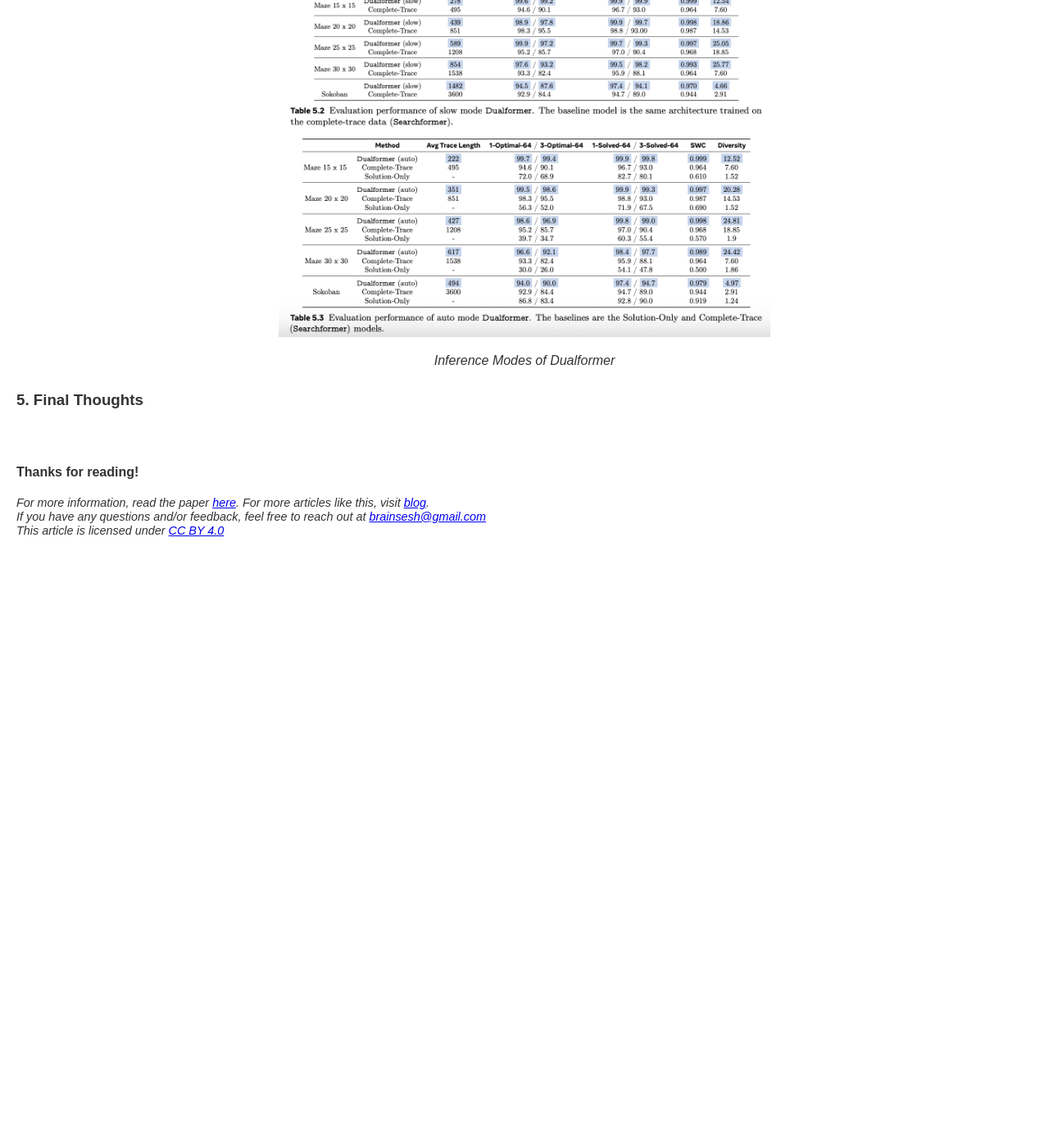
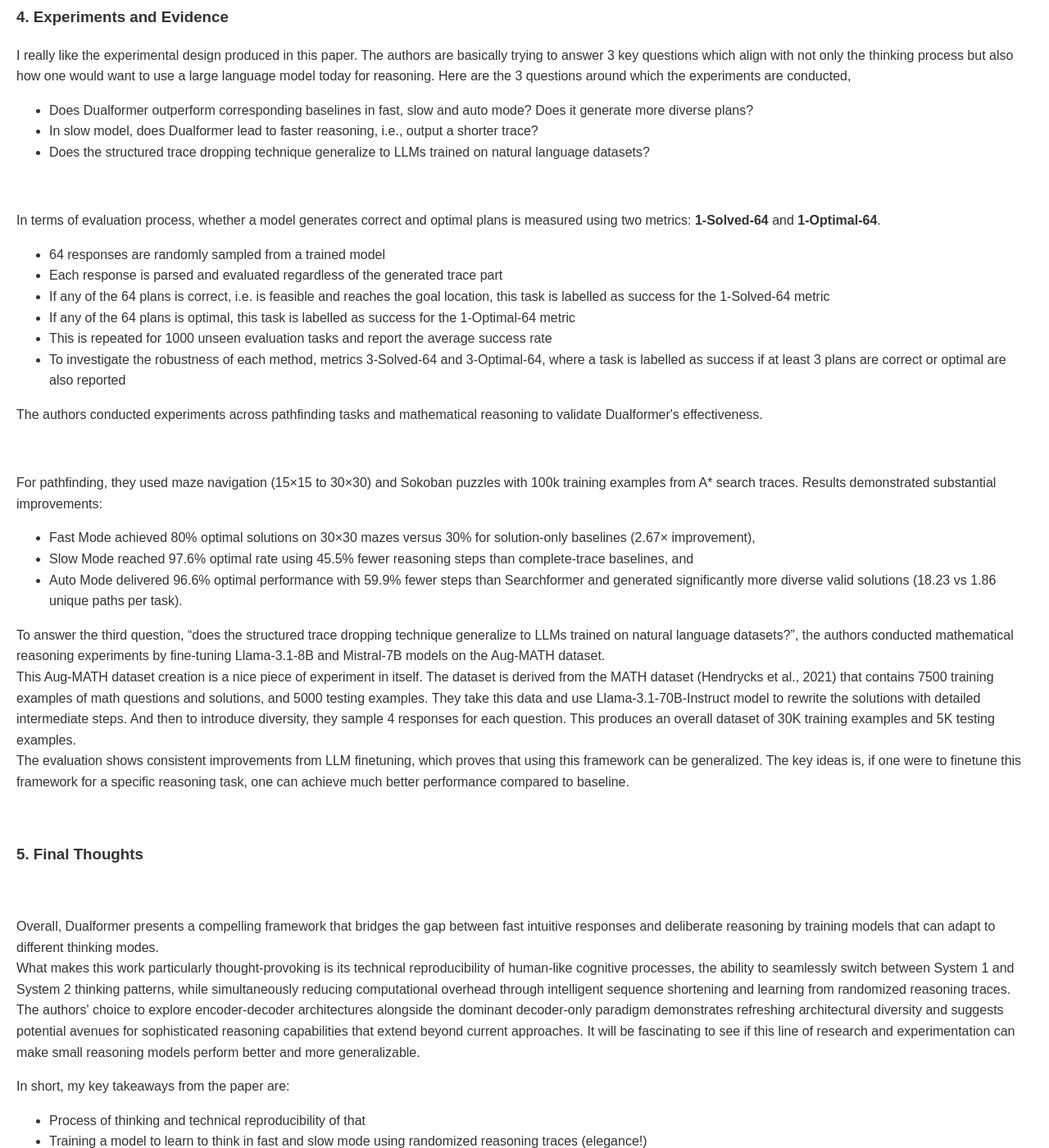
Before and after one commit to brainsesh/brainsesh.github.io, a Jekyll site: the page docs/dualformer/index.html, which Jekyll copies as it is, in a window 1280 px wide and 1400 px high, scrolled down 3921 px. Shown: the whole window at 82% size. Built offline with Jekyll 4.4.1, drawn with Linux system fonts in a browser that asks for light colours; before the commit the page ends 4597 px from its top, so only the background shows below that; some of the changed text lies outside the part shown.

Commit message:
change_070325

```diff
--- a/_layouts/default.html
+++ b/_layouts/default.html
@@ -25,7 +25,7 @@
         <!-- <h3>Contributor</h3> -->
         <div class="contributor">
           <p><strong>Lavanya Basavaraju</strong></p>
-          <img src="/images/LB_photo.jpg" alt="LB" style="width:200px; height:250px; border-radius:3%;">
+          <img src="/images/LB_photo.jpg" alt="LB" style="width:200px; height:260px; border-radius:5%;">
           <br>
           <p style="font-size: 0.85rem;">
           <em>Student of Technology</em><br>
--- a/docs/dualformer/index.html
+++ b/docs/dualformer/index.html
@@ -91,12 +91,29 @@
         <li><strong>Level 4:</strong> Drop the entire reasoning trace, keeping only the final solution</li>
     </ul>
 
+    <p>Imagine training a new detective (say, an intern) by showing them case files with varying levels of detail.</p>
+    <ul>
+        <li><strong>Level 0:</strong> Here the intern detective has all information at once for full methodical investigation </li>
+        <li><strong>Level 1:</strong> Here “close” clauses are hidden, meaning the detective does not know the investigations that are "closed" and the final outcome, still has all active leads and costs of pursuing these leads, etc. </li>
+        <li><strong>Level 2:</strong> Here both “close” clauses and cost calculations are removed, meaning the detective does not know the closed investigations, final outcome and the cost of pursuing those investigations </li>
+        <li><strong>Level 3:</strong> Here random 30% of “create” clauses are dropped, meaning the detective does not have information about 30% of the investigation cases </li>
+        <li><strong>Level 4:</strong> Drop entire reasoning trace, meaning the detective is given the final outcome of the entire case without any notes on investigation and the intern detective has to trace back all the investigation </li>
+    </ul>
+
     <div class="non-interactive-image">
         <img src="model.jpg" alt="model" title="model architecture" style="width: 800px; height: auto;">
     </div>
 
-    <p>At this point, It is okay to not fully understand A* algorithm. We will get to that in another blog. But briefly, A* is a pathfinding algorithm that finds the shortest route between two points, like navigating through a maze from start to goal. It works by maintaining two lists: a "create" list of  locations it might explore next, and a "close" list of locations it has already checked. For each potential location, A* calculates two key values: the actual cost to reach that spot from the start, and a heuristic estimate of how far it still is from the goal (like Manhattan distance in a grid). It combines these to prioritize which location to explore next, always choosing the most promising option.</p>
+    <p>The idea is that this systematic variation teaches the intern detective to solve cases efficiently when they are really working on an active case. Beautiful!</p>
 
+    <p>More about A* algorithm can be understood from SearchFormer paper released by meta in xx. Very briefly, A* is a pathfinding algorithm that finds the shortest route between two points, like navigating through a maze from start to goal. </p>
+
+    <ul>
+    <li> It works by maintaining two lists: a "create" list of locations it might explore next, and a "close" list of locations it has already checked.   </li>
+    <li> For each potential location, A* calculates two key values: the actual cost to reach that spot from the start, and a heuristic estimate of how far it still is from the goal (like manhattan distance in a grid). It combines these to prioritize which location to explore next, always choosing the most promising option.   </li>
+    <li> From the intern detective perspective, say there are 2 files – “active leads” (create list) of potential clues to investigate next and “case closed” (close list) of leads already thoroughly examined.    </li>
+    <li> For each active lead, the intern detective should calculate both the effort already invested to reach that point and estimate the remaining work needed to solve the case, always pursuing the most promising lead first.   </li>
+    </ul>
     <p>During training, each example randomly selects a dropping strategy from these levels, enabling the model to learn shortcuts in reasoning while maintaining the ability to generate full traces when needed. At inference time, Dualformer can operate in three modes:</p>
     <ul>
         <li><strong>Fast mode:</strong> Outputs solutions directly without reasoning steps</li>
@@ -121,32 +138,70 @@
         <p><em>Encoder-Decoder Architecture</em></p>
     </div>
 
-    <p>Dualformer use the encoder-decoder architecture, originally as explained in Attention is all you need <a href="https://arxiv.org/pdf/1706.03762" target="_blank">(Vaswani et al., 2017)</a> and T5 architecture <a href="https://arxiv.org/pdf/1910.10683" target="_blank">(Raffel et al., 2020)</a>. A few changes include the rotary position encoding (RoPE) and the format of sequences. </p>
+    <p>Most of the large generative models today use decoder-only framework. Dualformer uses the encoder-decoder architecture, originally as explained in Attention is all you need <a href="https://arxiv.org/pdf/1706.03762" target="_blank">(Vaswani et al., 2017)</a> and T5 architecture <a href="https://arxiv.org/pdf/1910.10683" target="_blank">(Raffel et al., 2020)</a>. A few changes include the rotary position encoding (RoPE) and the format of sequences. The <b>&lt;prompt&gt;</b> goes into the encoder along with the task specification. Decoder processes either a <b>&lt;trace&gt;</b><b>&lt;plan&gt;</b> sequence (slow mode or search-augmented model) or only a <b>&lt;plan&gt;</b> sequence (fast mode or solution-only models).</p>
 
-    <p>The models are instantiated with T5 and RoPE for position encoding, and trained with 100K training samples. Model sizes are 15M and 46M for Maze and Sokoban tasks respectively. The <b>&lt;prompt&gt;</b> goes into the encoder along with the task specification. Decoder processes either a <b>&lt;trace&gt;</b><b>&lt;plan&gt;</b> sequence (slow mode or search-augmented model) or only a <b>&lt;plan&gt;</b> sequence (fast mode or solution-only models).</p>
+    <p>The models are instantiated with T5 and RoPE for position encoding, and trained with 100K training samples. Model sizes are 15M and 46M for Maze and Sokoban tasks respectively. </p>
 
     <p>For the fast mode, Dualformer is trained on sequence data that only include the optimal final solution, without any reasoning trace. The slow mode baseline is the Complete-Trace model trained on data with complete A* search traces.</p>
 
     <h3>4. Experiments and Evidence </h3>
 
-    <p>Whether a model generates correct and optimal plans is measured using two metrics: <b>1-Solved-64</b> and <b>1-Optimal-64</b>. So 64 responses are randomly sampled from a trained model. Each response is parsed and evaluated regardless of the generated trace part. If any of the 64 plans is correct, i.e. is feasible and reaches the goal location, this task is labelled as success for the 1-Solved-64 metric. If any of the 64 plans is optimal, this task is labelled as success for the 1-Optimal-64 metric. This is repeated for 1000 unseen evaluation tasks and report the average success rate. To investigate the robustness of each method, metrics 3-Solved-64 and 3-Optimal-64, where a task is labelled as success if at least 3 plans are correct or optimal are also reported.</p>
+    <p>I really like the experimental design produced in this paper. The authors are basically trying to answer 3 key questions which align with not only the thinking process but also how one would want to use a large language model today for reasoning. Here are the 3 questions around which the experiments are conducted,</p>
+    <ul>
+        <li>Does Dualformer outperform corresponding baselines in fast, slow and auto mode? Does it generate more diverse plans? </li>
+        <li>In slow model, does Dualformer lead to faster reasoning, i.e., output a shorter trace?</li>
+        <li>Does the structured trace dropping technique generalize to LLMs trained on natural language datasets?</li>
+    </ul>
+    <br>
+    <p>In terms of evaluation process, whether a model generates correct and optimal plans is measured using two metrics: <b>1-Solved-64</b> and <b>1-Optimal-64</b>. </p>
+    <ul>
+        <li>64 responses are randomly sampled from a trained model </li>
+        <li>Each response is parsed and evaluated regardless of the generated trace part</li>
+        <li>If any of the 64 plans is correct, i.e. is feasible and reaches the goal location, this task is labelled as success for the 1-Solved-64 metric</li>
+        <li>If any of the 64 plans is optimal, this task is labelled as success for the 1-Optimal-64 metric </li>
+        <li>This is repeated for 1000 unseen evaluation tasks and report the average success rate</li>
+        <li>To investigate the robustness of each method, metrics 3-Solved-64 and 3-Optimal-64, where a task is labelled as success if at least 3 plans are correct or optimal are also reported</li>
+    </ul>
+    <p>The authors conducted experiments across pathfinding tasks and mathematical reasoning to validate Dualformer's effectiveness. </p>
+    <br>
+    <p>For pathfinding, they used maze navigation (15×15 to 30×30) and Sokoban puzzles with 100k training examples from A* search traces. Results demonstrated substantial improvements: </p>
+    <ul>
+    <li>Fast Mode achieved 80% optimal solutions on 30×30 mazes versus 30% for solution-only baselines (2.67× improvement), </li>
+    <li>Slow Mode reached 97.6% optimal rate using 45.5% fewer reasoning steps than complete-trace baselines, and</li>
+    <li>Auto Mode delivered 96.6% optimal performance with 59.9% fewer steps than Searchformer and generated significantly more diverse valid solutions (18.23 vs 1.86 unique paths per task).</li>
+    </ul>
 
-    <!-- <p>The authors conducted comprehensive experiments across pathfinding tasks and mathematical reasoning to validate Dualformer's effectiveness. For pathfinding, they used maze navigation (15×15 to 30×30) and Sokoban puzzles with 100k training examples from A* search traces. Results demonstrated substantial improvements: Fast Mode achieved 80% optimal solutions on 30×30 mazes versus 30% for solution-only baselines (2.67× improvement), while Slow Mode reached 97.6% optimal rate using 45.5% fewer reasoning steps than complete-trace baselines. Auto Mode delivered 96.6% optimal performance with 59.9% fewer steps than Searchformer, and generated significantly more diverse valid solutions (18.23 vs 1.86 unique paths per task).</p> -->
+    <p>
+    To answer the third question, “does the structured trace dropping technique generalize to LLMs trained on natural language datasets?”, the authors conducted mathematical reasoning experiments by fine-tuning Llama-3.1-8B and Mistral-7B models on the Aug-MATH dataset.
+    <br>
+    This Aug-MATH dataset creation is a nice piece of experiment in itself. The dataset is derived from the MATH dataset (Hendrycks et al., 2021) that contains 7500 training examples of math questions and solutions, and 5000 testing examples. They take this data and use Llama-3.1-70B-Instruct model to rewrite the solutions with detailed intermediate steps. And then to introduce diversity, they sample 4 responses for each question. This produces an overall dataset of 30K training examples and 5K testing examples.
+    <br>
+    The evaluation shows consistent improvements from LLM finetuning, which proves that using this framework can be generalized. The key ideas is, if one were to finetune this framework for a specific reasoning task, one can achieve much better performance compared to baseline.
+    </p>
 
-    <!-- <p>Mathematical reasoning experiments fine-tuned Llama-3-8B and Mistral-7B models on the Aug-MATH dataset, showing consistent improvements across both architectures. Mistral-7B with trace dropping achieved 18.6% accuracy versus 16.9% for the baseline (10% relative improvement), while maintaining shorter reasoning traces. Performance degraded gracefully as dropping probability increased, indicating robust controllability.</p> -->
-
-    <!-- <p>Rigorous ablation studies compared Dualformer against naive mixing approaches and individual dropping strategy components, consistently demonstrating the superiority of the hierarchical dropping structure. Evaluation used comprehensive metrics including success rates across multiple samples, solution optimality measures, diversity counts, and computational efficiency indicators, providing strong evidence for both the method's effectiveness and its practical advantages in balancing reasoning quality with computational cost.</p> -->
     <br>
-    <div class="non-interactive-image">
+    <!-- <div class="non-interactive-image">
         <img src="maze.jpg" alt="maze" title="experiments" style="width: 600px; height: auto;">
         <p><em>Inference Modes of Dualformer</em></p>
-    </div>
+    </div> -->
 
     <h3>5. Final Thoughts</h3>
     <br>
-    <!-- <p>Dualformer represents a promising advancement in making AI reasoning systems more adaptable and efficient. The approach demonstrates significant potential across multiple dimensions: it could scale to larger models while reducing computational costs, enable deployment in resource-constrained environments, and facilitate better human-AI collaboration through controllable reasoning depth. The hierarchical structure also opens possibilities for curriculum learning approaches that gradually build reasoning complexity during training.</p> -->
-    <!-- <p>However, several limitations constrain its immediate widespread adoption. The method's dependence on well-structured reasoning traces and domain-specific dropping strategies limits its applicability to arbitrary reasoning tasks. Testing has been confined to relatively small models and specific domains (maze navigation, puzzle-solving, and mathematical reasoning), leaving questions about scalability to larger language models and diverse reasoning challenges unanswered. The need for careful tuning of dropping probabilities suggests the approach may not achieve full domain-agnostic generalization.</p> -->
-    <!-- <p>Despite these constraints, Dualformer marks a significant step toward more flexible reasoning systems that can dynamically balance computational depth with task requirements. This adaptive capability could fundamentally transform how we deploy AI systems that must navigate the perpetual trade-off between speed and accuracy, particularly in real-world applications where both efficiency and reasoning quality are critical.</p> -->
+    <p>
+    Overall, Dualformer presents a compelling framework that bridges the gap between fast intuitive responses and deliberate reasoning by training models that can adapt to different thinking modes.
+    <br>
+    What makes this work particularly thought-provoking is its technical reproducibility of human-like cognitive processes, the ability to seamlessly switch between System 1 and System 2 thinking patterns, while simultaneously reducing computational overhead through intelligent sequence shortening and learning from randomized reasoning traces.
+    <br>
+    The authors' choice to explore encoder-decoder architectures alongside the dominant decoder-only paradigm demonstrates refreshing architectural diversity and suggests potential avenues for sophisticated reasoning capabilities that extend beyond current approaches. It will be fascinating to see if this line of research and experimentation can make small reasoning models perform better and more generalizable.
+    </p>
+    <p>In short, my key takeaways from the paper are:</p>
+    <ul>
+        <li>Process of thinking and technical reproducibility of that </li>
+        <li>Training a model to learn to think in fast and slow mode using randomized reasoning traces (elegance!)  </li>
+        <li>While encoding-only architectures excel and large decoder-only models continue to impress, the encoder-decoder approach explored in Dualformer emerges as potentially crucial for sophisticated thinking and reasoning capabilities (big fan!) </li>
+        <li>Kudos to all the authors and stakeholders who took this idea and produced quality studies with meaningful results (not all ideas are pursued, not all pursued ideas are successful, it is a hard process!)</li>
+    </ul>
+
 
     <p><b>Thanks for reading!</b></p>
     <!-- <br> -->
```
